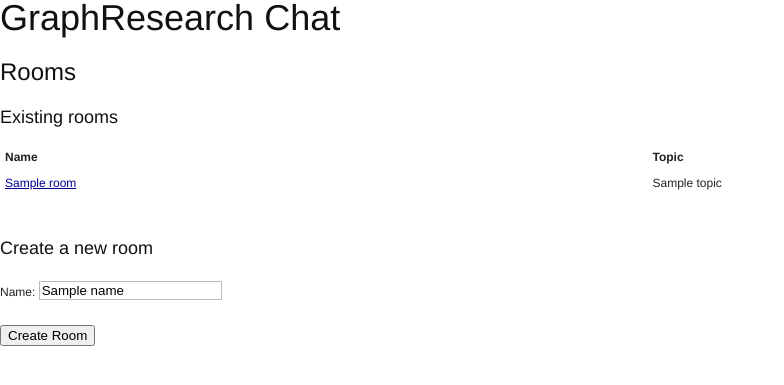
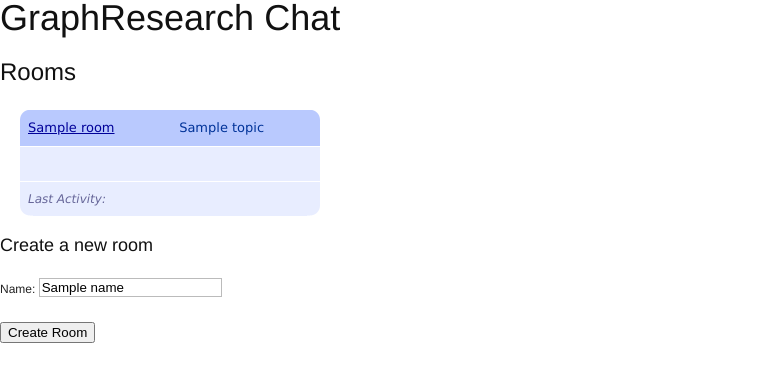
Before and after one commit to pfibiger/grumblechat, a Django app: template templates/room_collection.html in a window 1280 px wide. Shown: the top 385 px of the page, without its empty margins (0-784 px from the left). Run offline with Django 3.2, Linux system fonts and the light colour scheme; the template is opened without the code that fills it: most values are stand-ins (such as "Sample title", 1, 10 or a date in 2020); some libraries are stand-ins or nearby versions.

Commit message:
style the "lobby" listing of rooms. not sure about this.

```diff
--- a/css/main.css
+++ b/css/main.css
@@ -137,3 +137,40 @@
     background: url(/images/page_white_edit.png) no-repeat;
     padding-left: 20px;
 }
+
+#rounded-corner {
+    font-family:"Lucida Sans Unicode", "Lucida Grande", Sans-Serif;
+    font-size:12px;
+    width:300px;
+    text-align:left;
+    border-collapse:collapse;
+    margin:20px;
+}
+#rounded-corner thead th.rounded-roomname {
+    background:#b9c9fe url("/images/left.png") left -1px no-repeat;
+}
+#rounded-corner thead th.rounded-topic {
+    background:#b9c9fe url("/images/right.png") right -1px no-repeat;
+}
+#rounded-corner th {
+    font-weight:normal;
+    font-size:13px;
+    color:#039;
+    background:#b9c9fe;
+    padding:8px;
+}
+#rounded-corner td{
+    background:#e8edff;
+    border-top:1px solid #fff;
+    color:#669;
+    padding:8px;
+}
+#rounded-corner tfoot td.rounded-foot-left {
+    background:#e8edff url("/images/botleft.png") left bottom no-repeat;
+}
+#rounded-corner tfoot td.rounded-foot-right {
+    background:#e8edff url("/images/botright.png") right bottom no-repeat;
+}
+#rounded-corner tbody tr:hover td {
+    background:#d0dafd;
+}
--- a/templates/room_collection.html
+++ b/templates/room_collection.html
@@ -4,19 +4,21 @@
 
 
     <h2>Rooms</h2>
-
-    <h3>Existing rooms</h3>
-
-    <table>
-      <tr>
-        <th style="padding-right: 1em;">Name</th>
-        <th>Topic</th>
-      </tr>
-      {% for room in rooms %}
-      <tr class="room">
-        <td class="roomname"><a href="/room/{% firstof room.slug room.key %}">{{ room.name }}</a></td>
-        <td class="roomtopic">{{ room.topic }}</td>
-      </tr>
+    {% for room in rooms %}
+	<span>
+    <table id="rounded-corner">
+      <thead>
+	    <tr>
+          <th scope="col" class="rounded-roomname"><a href="/room/{% firstof room.slug room.key %}">{{ room.name }}</a></th>
+          <th scope="col" class="rounded-topic">{{ room.topic }}</th>
+		</tr>
+	  </thead>
+	  <tfoot>
+	  <tr>
+	  <td colspan="1" class="rounded-foot-left">Last Activity: </td>
+	  <td class="rounded-foot-right">&nbsp;</td>
+	  </tr>
+	  </tfoot>
 	  <tr class="roomusers">
 		<td class="roomuserlist">
 		{% for roomlisting in roomlist %}
@@ -27,8 +29,9 @@
 		</td>
 		<td class="roomblank">&nbsp;</td>
 	  </tr>
-      {% endfor %}
     </table>
+	</span>
+    {% endfor %}
 
     <h3>Create a new room</h3>
 
```
Also changed, not shown: images/botleft.png (added), images/botright.png (added), images/left.png (added), images/right.png (added).
